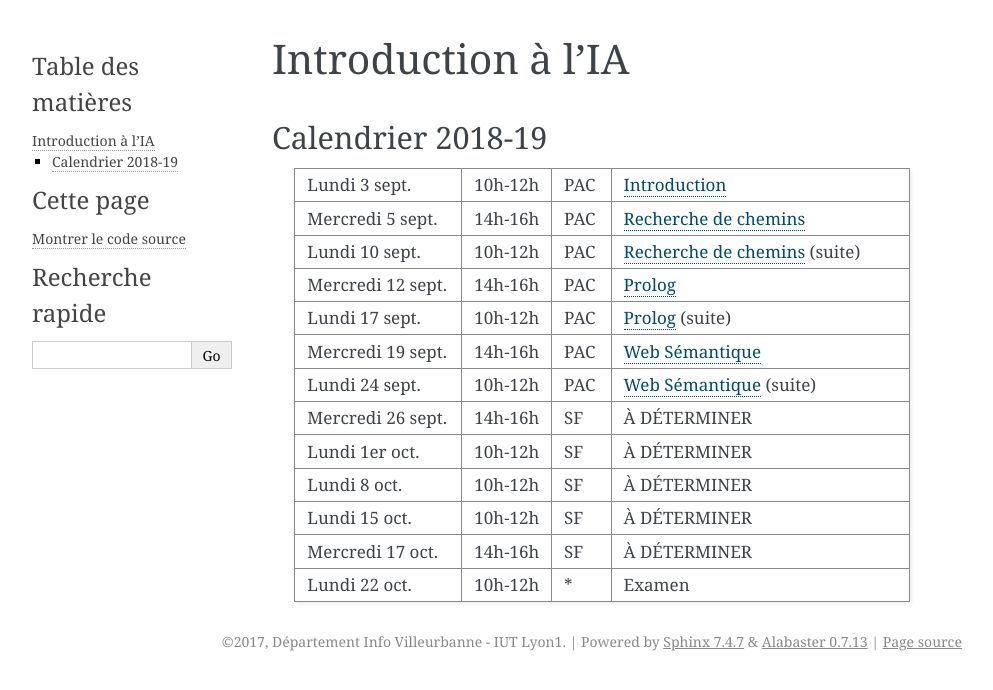
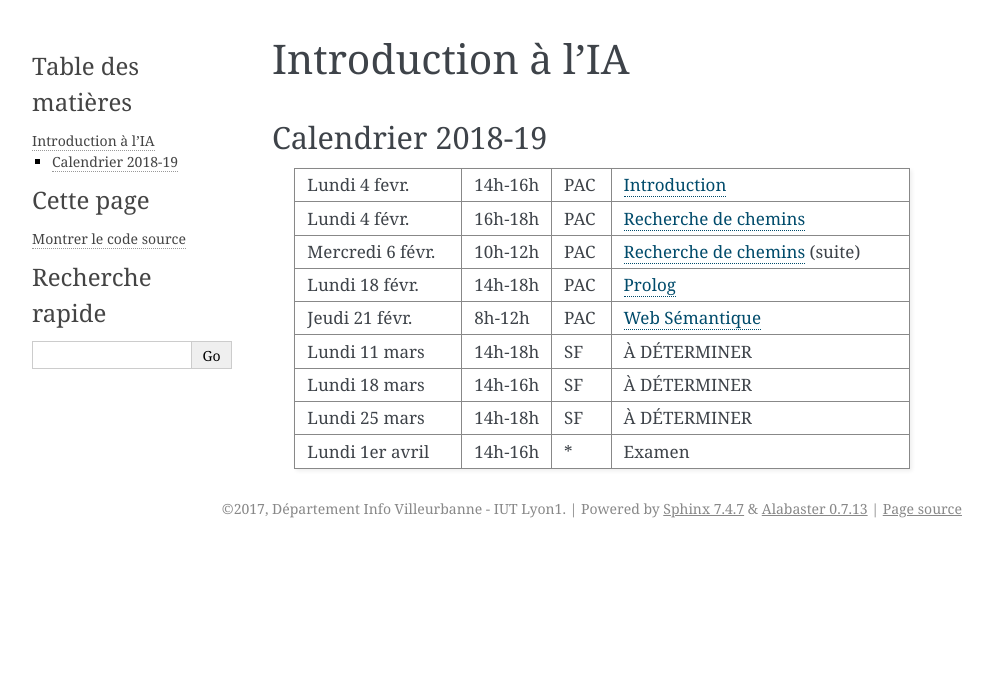
Before and after one commit to pchampin/intro-ia, a Sphinx documentation site: the page built from source/index.rst, in a window 1280 px wide. Shown: the top 690 px of the page, without its empty margins (148-1141 px from the left). Built offline with Sphinx 7.4.7, drawn with Linux system fonts in a browser that asks for light colours.

Commit message:
planning S4

```diff
--- a/source/index.rst
+++ b/source/index.rst
@@ -18,68 +18,48 @@ Calendrier 2018-19
 .. list-table::
    :widths: 28 15 10 50
 
-   * - Lundi 3 sept.
-     - 10h-12h
+   * - Lundi 4 fevr.
+     - 14h-16h
      - PAC
      - `parts/intro`:doc:
 
-   * - Mercredi 5 sept.
-     - 14h-16h
+   * - Lundi 4 févr.
+     - 16h-18h
      - PAC
      - `parts/chemins`:doc:
 
-   * - Lundi 10 sept.
+   * - Mercredi 6 févr.
      - 10h-12h
      - PAC
      - `parts/chemins`:doc: (suite)
 
-   * - Mercredi 12 sept.
-     - 14h-16h
+   * - Lundi 18 févr.
+     - 14h-18h
      - PAC
      - `parts/prolog`:doc:
 
-   * - Lundi 17 sept.
-     - 10h-12h
-     - PAC
-     - `parts/prolog`:doc: (suite)
-
-   * - Mercredi 19 sept.
-     - 14h-16h
+   * - Jeudi 21 févr.
+     - 8h-12h
      - PAC
      - `parts/websem`:doc:
 
-   * - Lundi 24 sept.
-     - 10h-12h
-     - PAC
-     - `parts/websem`:doc: (suite)
+   * - Lundi 11 mars
+     - 14h-18h
+     - SF
+     - À DÉTERMINER
 
-   * - Mercredi 26 sept.
+   * - Lundi 18 mars
      - 14h-16h
      - SF
      - À DÉTERMINER
 
-   * - Lundi 1er oct.
-     - 10h-12h
+   * - Lundi 25 mars
+     - 14h-18h
      - SF
      - À DÉTERMINER
 
-   * - Lundi 8 oct.
-     - 10h-12h
-     - SF
-     - À DÉTERMINER
-
-   * - Lundi 15 oct.
-     - 10h-12h
-     - SF
-     - À DÉTERMINER
-
-   * - Mercredi 17 oct.
+   * - Lundi 1er avril
      - 14h-16h
-     - SF
-     - À DÉTERMINER
-
-   * - Lundi 22 oct.
-     - 10h-12h
      - \*
      - Examen
 
```
